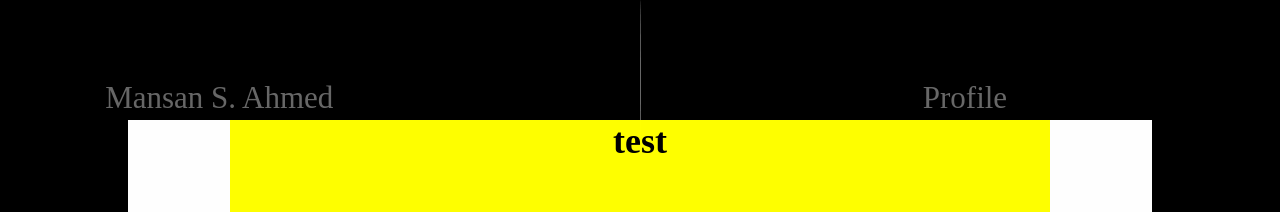
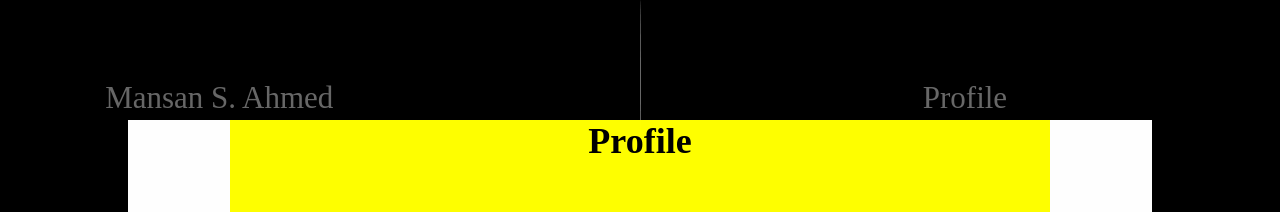
Before and after one commit to MansanSouleimanAhmed/cv_2021, a React (Create React App) app: page / in a window 1280 px wide. Both pictures are taken after a click on the element "Profile". Shown: the top 212 px of the page. Built offline with nearby package versions, Linux system fonts and the light colour scheme; the HTML template or start-up script is replaced by a standard one.

Commit message:
logic content

```diff
--- a/src/components/modal/modal.tsx
+++ b/src/components/modal/modal.tsx
@@ -1,6 +1,9 @@
 import React, { useEffect } from 'react';
 import ReactDom from 'react-dom';
 import Msa from './modale-content/msa';
+import Profile from './modale-content/profile';
+import Project from './modale-content/project';
+import Contact from './modale-content/contact';
 import Aos from 'aos';
 import 'aos/dist/aos.css';
 import {
@@ -42,7 +45,10 @@ const Modal: React.FC<ModaleProps> = ({ setmodalevar, modalevar }) => {
 		<div style={MODAL_STYLE} data-aos={'fade'}>
 			<div style={OVERLAY_STYLE}>
 				<div style={MODALE_CONTENT}>
-					<Msa setmodalevar={setmodalevar} modalevar={modalevar} />
+					<Msa />
+					<Profile />
+					<Project />
+					<Contact />
 				</div>
 				<div style={RED_CROSS_STYLE} onClick={handleClick}>
 					<div style={RED_CROSS_ITEM_ONE_STYLE}></div>
--- a/src/components/modal/modale-content/contact.tsx
+++ b/src/components/modal/modale-content/contact.tsx
@@ -2,14 +2,26 @@ import React, { Fragment, useState, useEffect } from 'react';
 import ReactDom from 'react-dom';
 import Aos from 'aos';
 import 'aos/dist/aos.css';
+import { useSelector } from 'react-redux';
 // import { Container } from './styles';
 
 const Contact: React.FC = () => {
-	useEffect(() => {
-		Aos.init({ duration: 3000 });
-	});
+	let contactContent: any = useSelector((state: any) => state.ContactContent);
+	let style = {};
+	let styleFunction: any = () => {
+		if (contactContent == false) {
+			return (style = { display: 'none' });
+		}
+	};
+	styleFunction();
 
-	return <div />;
+	return (
+		<Fragment>
+			<div style={style}>
+				<h1>Contact</h1>
+			</div>
+		</Fragment>
+	);
 };
 
 export default Contact;
--- a/src/components/modal/modale-content/msa.tsx
+++ b/src/components/modal/modale-content/msa.tsx
@@ -1,17 +1,21 @@
 import React, { Fragment, useEffect } from 'react';
+import { useSelector } from 'react-redux';
 
-interface ModaleProps {
-	modalevar: object;
-	setmodalevar: any;
-}
-// import { Container } from './styles';
-
-const Msa: React.FC<ModaleProps> = ({ setmodalevar, modalevar }) => {
-	console.log(modalevar);
+const Msa: React.FC = () => {
+	let msaContent: any = useSelector((state: any) => state.MsaContent);
+	let style = {};
+	let styleFunction: any = () => {
+		if (msaContent == false) {
+			return (style = { display: 'none' });
+		}
+	};
+	styleFunction();
 
 	return (
 		<Fragment>
-			<h1>test</h1>
+			<div style={style}>
+				<h1>Msa</h1>
+			</div>
 		</Fragment>
 	);
 };
--- a/src/components/modal/modale-content/profile.tsx
+++ b/src/components/modal/modale-content/profile.tsx
@@ -1,8 +1,27 @@
 import React, { Fragment, useState, useEffect } from 'react';
 import ReactDom from 'react-dom';
+import { useSelector } from 'react-redux';
 
 const Profile: React.FC = () => {
-	return <div />;
+	let profileContent: any = useSelector((state: any) => state.ProfileContent);
+	if (profileContent === false) {
+		return null;
+	}
+	let style = {};
+	let styleFunction: any = () => {
+		if (profileContent == false) {
+			return (style = { display: 'none' });
+		}
+	};
+	styleFunction();
+
+	return (
+		<Fragment>
+			<div>
+				<h1>Profile</h1>
+			</div>
+		</Fragment>
+	);
 };
 
 export default Profile;
--- a/src/components/modal/modale-content/project.tsx
+++ b/src/components/modal/modale-content/project.tsx
@@ -1,10 +1,25 @@
 import React, { Fragment, useState, useEffect } from 'react';
 import ReactDom from 'react-dom';
+import { useSelector } from 'react-redux';
 
 // import { Container } from './styles';
 
 const Profile: React.FC = () => {
-	return <div />;
+	let projectContent: any = useSelector((state: any) => state.ProjectContent);
+	let style = {};
+	let styleFunction: any = () => {
+		if (projectContent == false) {
+			return (style = { display: 'none' });
+		}
+	};
+	styleFunction();
+	return (
+		<Fragment>
+			<div style={style}>
+				<h1>Project</h1>
+			</div>
+		</Fragment>
+	);
 };
 
 export default Profile;
```
